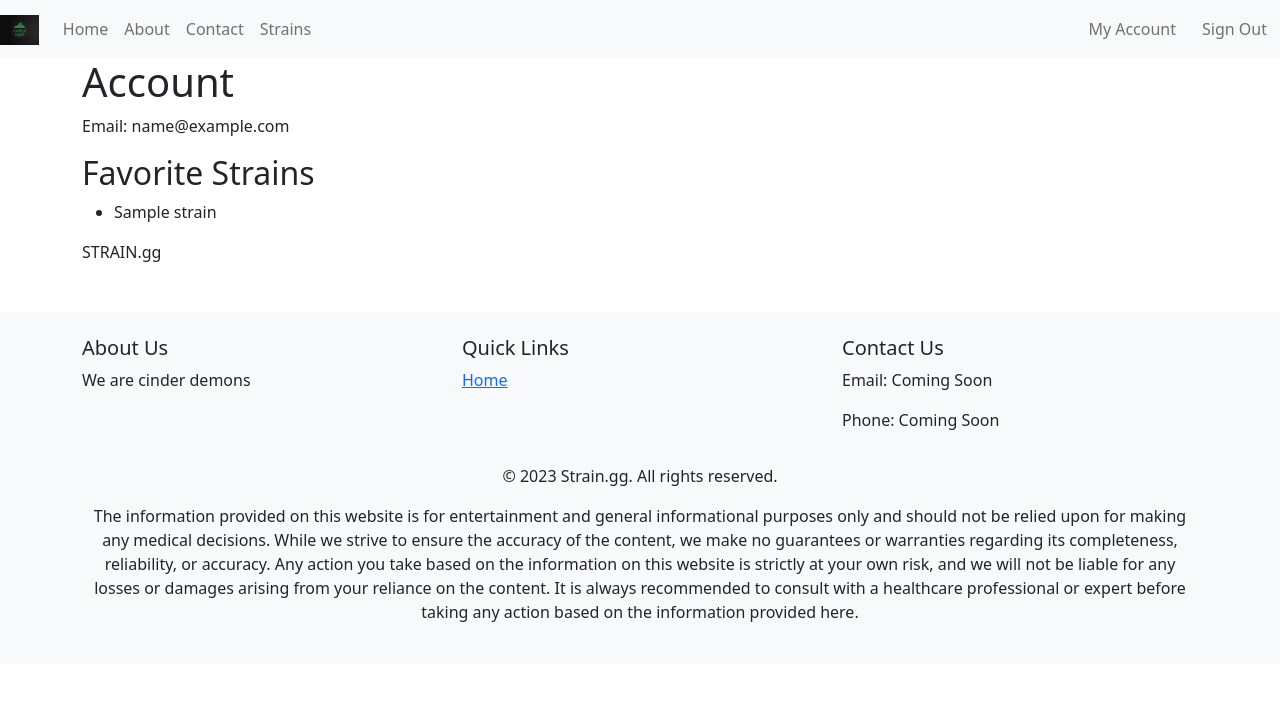
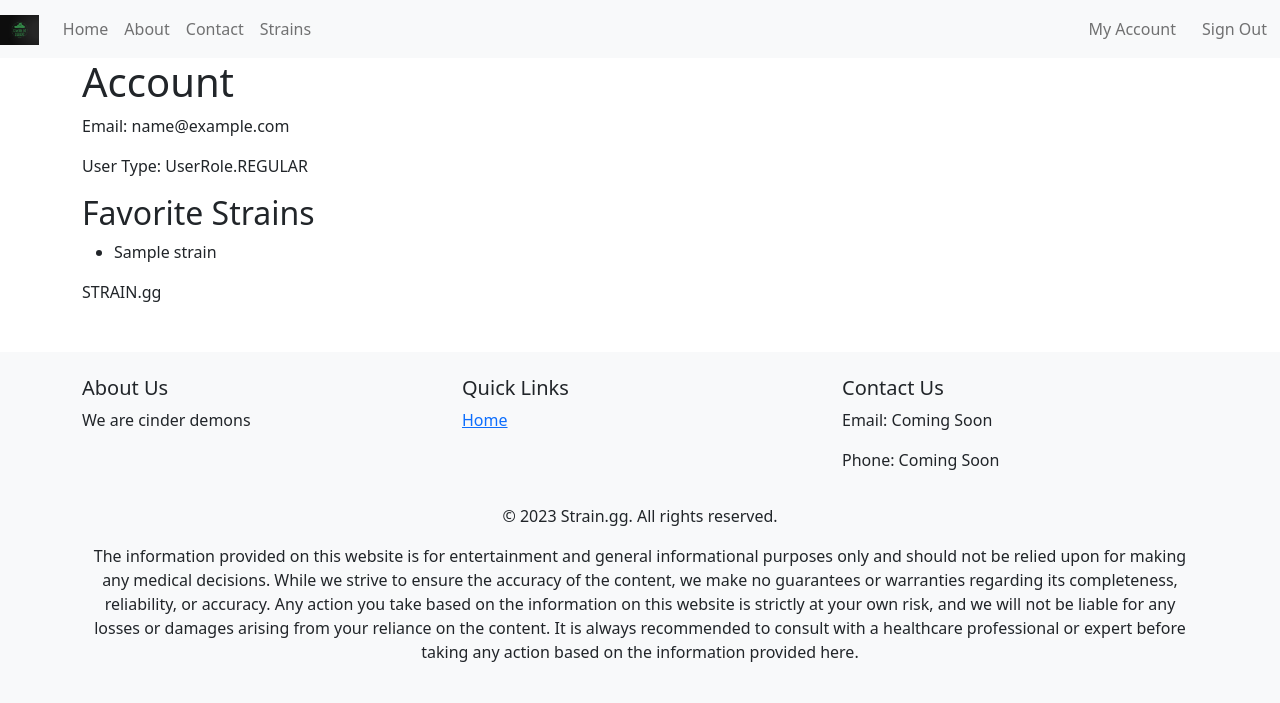
Before and after one commit to ZeroDayPoke/STRAIN.gg_Clouds, a Flask app: page /clouds/account/1 in a window 1280 px wide. Shown: the top 703 px of the page. Run offline with Flask 3, Linux system fonts and the light colour scheme; a user stored in the database is signed in; tables that the repository leaves empty hold one stand-in row (values such as "Sample post"); some libraries are stand-ins or nearby versions.

Commit message:
add differentiation for user types

```diff
--- a/app/models/user.py
+++ b/app/models/user.py
@@ -3,9 +3,17 @@
 
 # Import necessary modules
 from .base import BaseModel, Base
-from sqlalchemy import Column, Integer, String, Table, ForeignKey
+from sqlalchemy import Column, Integer, String, Table, ForeignKey, Enum
 from sqlalchemy.orm import relationship
 from werkzeug.security import generate_password_hash
+
+# Import Enum for Python 3.4 and later
+from enum import Enum as PyEnum
+
+# Define the UserRole enumeration
+class UserRole(PyEnum):
+    REGULAR = "regular"
+    CONTRIBUTOR = "contributor"
 
 # Create the association table for users and their favorite strains
 user_strain_association = Table(
@@ -21,6 +29,7 @@ class User(BaseModel):
     username = Column(String(64), unique=True, nullable=False)
     email = Column(String(128), unique=True, nullable=False)
     password = Column(String(128), nullable=False)
+    role = Column(Enum(UserRole), default=UserRole.REGULAR, nullable=False)
     favorite_strains = relationship("Strain", secondary=user_strain_association, back_populates="users")
 
     def __init__(self, *args, **kwargs):
--- a/app/routes/web_routes.py
+++ b/app/routes/web_routes.py
@@ -149,10 +149,14 @@ def account(user_id):
         # Fetch the favorite strains
         favorite_strains = user_account.favorite_strains
 
+        # Fetch the user's type
+        role = user_account.role
+
         # Render the account page with the user's email and favorite strains
         return render_template('account.html',
                                email=user_account.email,
-                               favorite_strains=favorite_strains)
+                               favorite_strains=favorite_strains,
+                               role=role)
     else:
         flash('You do not have permission to access this page.')
         return redirect(url_for('web_routes.index'))
--- a/app/templates/account.html
+++ b/app/templates/account.html
@@ -3,6 +3,7 @@
 {% block content %}
 <h1>Account</h1>
 <p>Email: {{ email }}</p>
+<p>User Type: {{ role }}</p>
 
 <h2>Favorite Strains</h2>
 <ul>
--- a/app/templates/signup.html
+++ b/app/templates/signup.html
@@ -20,6 +20,12 @@
                 <label for="password">Password</label>
                 <input type="password" class="form-control" id="password" name="password" required>
             </div>
+            <div class="form-check">
+                <input class="form-check-input" type="checkbox" value="contributor" id="strain_grower" name="role">
+                <label class="form-check-label" for="strain_grower">
+                    I am a strain grower (contributor)
+                </label>
+            </div>
             <button type="submit" class="btn btn-primary">Signup</button>
         </form>
     </div>
```
